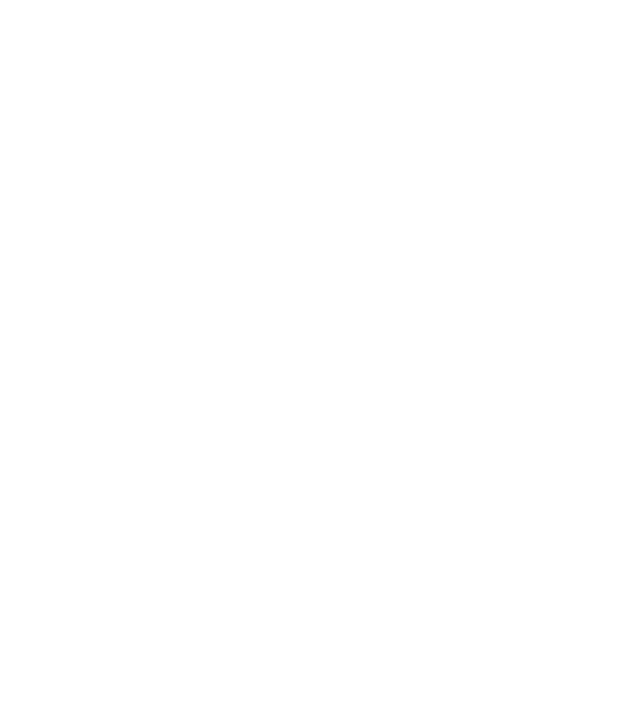
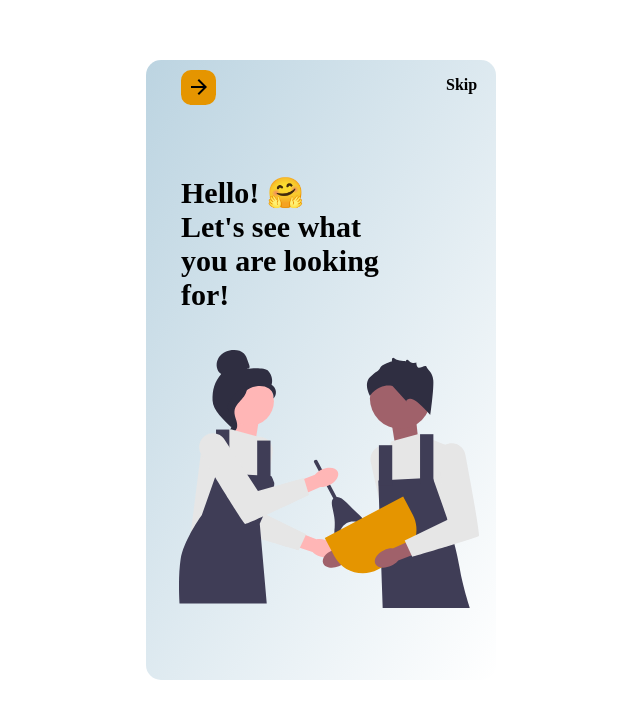
Before and after one commit to Gravgor/order-app, a React (Create React App) app in the folder project/: page / in a window 1280 px wide. Before the commit this address had no page. Shown: the part 180-898 px from the top of the page, without its empty margins (319-959 px from the left). Before the commit the page ends 800 px from the top, so only its background shows below. Built offline with nearby package versions, Linux system fonts and the light colour scheme; a web font is replaced by a local one.

Commit message:
Update App.js

```diff
--- a/project/src/App.js
+++ b/project/src/App.js
@@ -11,7 +11,7 @@
   return (
     <>
       <Routes>
-        <Route path='/Order/' element={<OrderApp/>}/>
+        <Route path='/' element={<OrderApp/>}/>
       </Routes>
 
     </>
```
